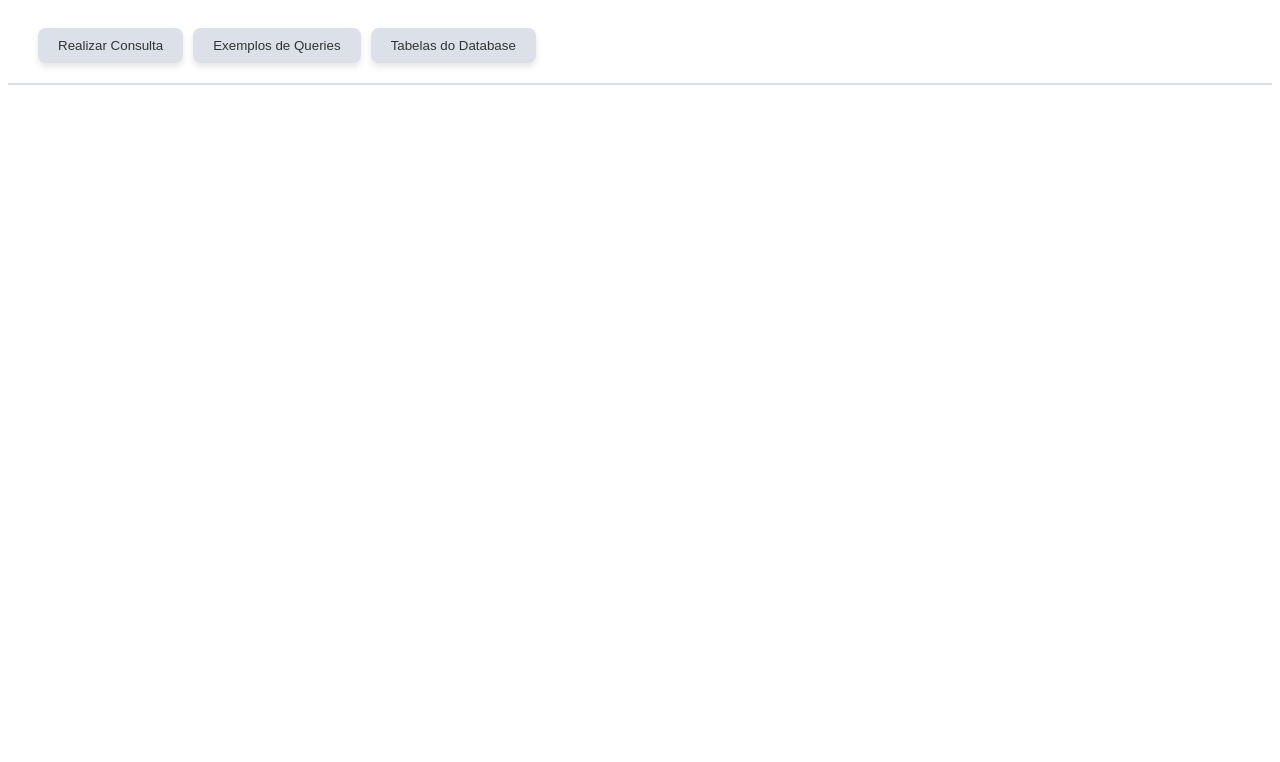
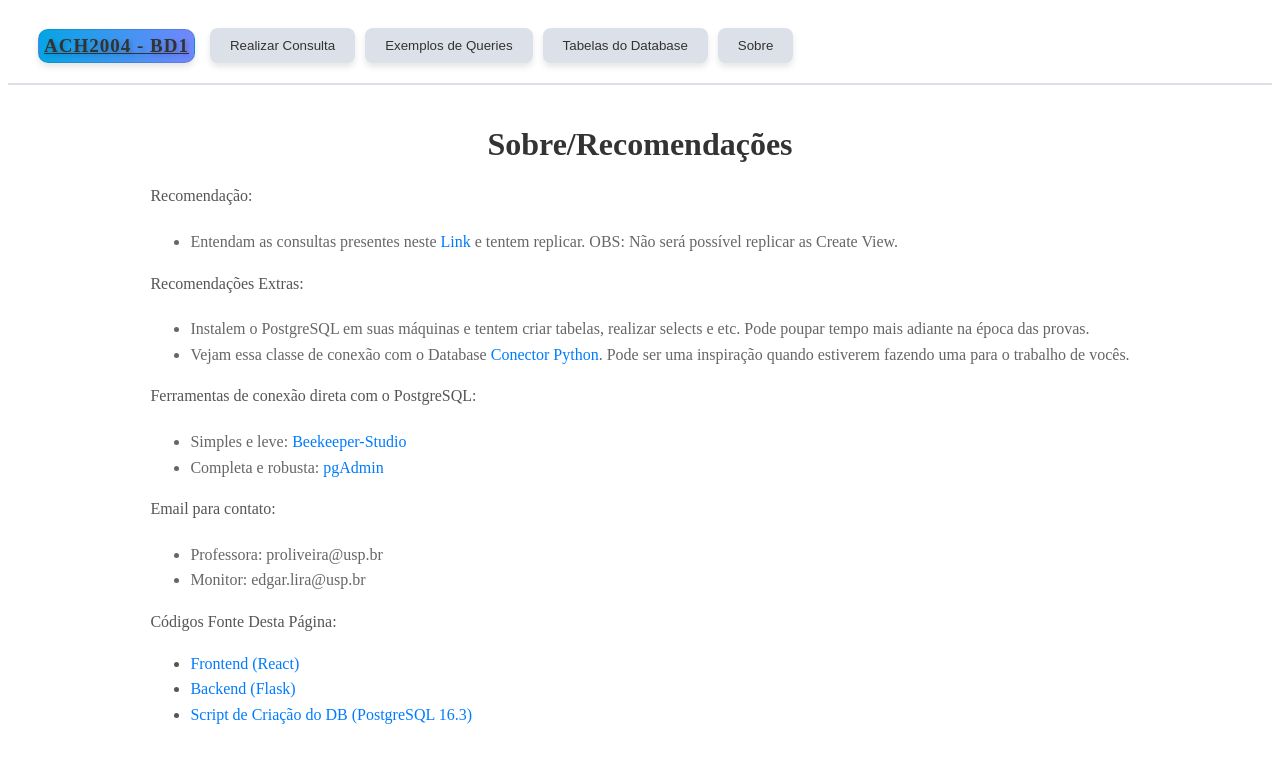
Before and after one commit to EdgarLira25/trabalhos-graduacao, a React (Create React App) app: page /about in a window 1280 px wide. Shown: the top 762 px of the page. Built offline with nearby package versions, Linux system fonts and the light colour scheme.

Commit message:
feat: Adiciona página de sobre/recomendacao

```diff
--- a/src/App.tsx
+++ b/src/App.tsx
@@ -1,5 +1,6 @@
 import { BrowserRouter as Router, Route, Routes, Navigate } from 'react-router-dom';
 import Header from './components/header';
+import About from './pages/about/about';
 import ExamplesQueries from './pages/ExamplesQueries/ExamplesQueries';
 import SqlQuery from './pages/SqlQuery/SqlQuery';
 import Tabelas from './pages/Tabelas/Tabelas';
@@ -13,6 +14,7 @@ function App() {
                 <Route path="/query" element={<SqlQuery />} />
                 <Route path="/tables" element={<Tabelas />} />
                 <Route path="/examples" element={<ExamplesQueries />} />
+                <Route path="/about" element={<About />} />
             </Routes>
         </Router>
     );
--- a/src/components/header.tsx
+++ b/src/components/header.tsx
@@ -1,5 +1,5 @@
 import { useNavigate } from 'react-router-dom';
-import { Button, HeaderContainer, Navegate } from './style';
+import { Button, HeaderContainer, Navegate, Title } from './style';
 
 const Header = () => {
     const navigate = useNavigate();
@@ -15,8 +15,13 @@ const Header = () => {
         navigate('/examples');
     };
 
+    const handleNavigateAbout = () => {
+        navigate('/about')
+    }
+
     return (
         <HeaderContainer>
+            <Title href="https://edisciplinas.usp.br/course/view.php?id=124198" target="_blank" >ACH2004 - BD1</Title>
             <Navegate>
                 <Button onClick={handleNavigateHome}>
                     Realizar Consulta
@@ -27,8 +32,11 @@ const Header = () => {
                 <Button onClick={handleNavigateTables}>
                     Tabelas do Database
                 </Button>
+                <Button onClick={handleNavigateAbout}>
+                    Sobre
+                </Button>
             </Navegate>
-        </HeaderContainer>
+        </HeaderContainer >
     );
 };
 
--- a/src/components/style.ts
+++ b/src/components/style.ts
@@ -4,7 +4,7 @@ export const HeaderContainer = styled.header`
       display: flex;
       flex-direction: row;
       align-items: center;
-      justify-content: space-between;
+      justify-content: left;
       padding: 20px 30px;
       border-bottom: 2px solid #dce0e8;
 `;
@@ -27,3 +27,18 @@ export const Button = styled.button`
 
 export const Navegate = styled.nav`
 `
+
+export const Title = styled.a`
+    font-size: 19px; /* Tamanho da fonte */
+    font-weight: bold; /* Peso da fonte */
+    letter-spacing: 1px; /* Espaçamento entre letras */
+    text-shadow: 2px 2px 4px rgba(0, 0, 0, 0.2); /* Sombra do texto */
+    border-radius: 10px;
+    background: linear-gradient(90deg,#04a5e5, #7287fd); /* Gradiente de fundo */
+    color: transparent; /* Faz o texto transparente para mostrar o gradiente */
+    border: 1px solid rgba(0, 0, 0, 0.1); /* Borda leve */
+    padding: 5px; /* Espaçamento interno */
+    color: #333; /* Cor do texto */
+    margin-right: 15px; /* Margem direita */
+    box-shadow: 0px 4px 6px rgba(0, 0, 0, 0.1);
+`;
--- a/src/pages/ExamplesQueries/consts.ts
+++ b/src/pages/ExamplesQueries/consts.ts
@@ -26,8 +26,8 @@ export const queries: string[] = [
     `SELECT name, position, role\nFROM people as p\nJOIN has_position as c ON p.person_id = c.person_id\nJOIN movies as m ON c.movie_id = m.movie_id\nleft JOIN plays_role as r ON r.movie_id = m.movie_id and r.person_id = c.person_id\nWHERE title = 'Silver Linings Playbook';`,
     `SELECT r1.role as role, m1.title as title, m1.year as year\nFROM plays_role as r1\nJOIN plays_role as r2 ON r2.person_id = r1.person_id\nJOIN movies as m1 ON m1.movie_id = r1.movie_id\nJOIN movies as m2 ON m2.movie_id = r2.movie_id\nJOIN people as p ON p.person_id = r1.person_id\nWHERE p.name = 'Jennifer Lawrence'\n      and r1.role = r2.role\norder by r1.role, m1.title, m1.year;`,
     `SELECT r1.role as role, m1.title as title, m1.year as year\nFROM plays_role as r1\nJOIN plays_role as r2 ON r2.person_id = r1.person_id\nJOIN movies as m1 ON m1.movie_id = r1.movie_id\nJOIN movies as m2 ON m2.movie_id = r2.movie_id\nJOIN people as p ON p.person_id = r1.person_id\nWHERE p.name = 'Jennifer Lawrence'\n      and r1.role = r2.role\n      and m1.movie_id <> m2.movie_id\norder by r1.role, m1.title, m1.year;`,
-    `SELECT r1.role as role, m1.title as title, m1.year as year\nFROM plays_role as r1\nJOIN plays_role as r2 ON r2.person_id = r1.person_id\nJOIN movies as m1 ON m1.movie_id = r1.movie_id\nJOIN movies as m2 ON m2.movie_id = r2.movie_id\nJOIN people as p ON p.person_id = r1.person_id\nWHERE p.name = 'Noomi Rapace'\n      and r1.role = r2.role\n      and m1.movie_id <> m2.movie_id\norder by m1.title, r1.role, m1.year;`,
-    `SELECT distinct r1.role as role, m1.title as title, m1.year as year\nFROM plays_role as r1\nJOIN plays_role as r2 ON r2.person_id = r1.person_id\nJOIN movies as m1 ON m1.movie_id = r1.movie_id\nJOIN movies as m2 ON m2.movie_id = r2.movie_id\nJOIN people as p ON p.person_id = r1.person_id\nWHERE p.name = 'Noomi Rapace'\n      and r1.role = r2.role\n      and m1.movie_id <> m2.movie_id\norder by m1.title, r1.role, m1.year;`,
+    `SELECT r1.role as role, m1.title as title, m1.year as year\nFROM plays_role as r1\nJOIN plays_role as r2 ON r2.person_id = r1.person_id\nJOIN movies as m1 ON m1.movie_id = r1.movie_id\nJOIN movies as m2 ON m2.movie_id = r2.movie_id\nJOIN people as p ON p.person_id = r1.person_id\nWHERE p.name = 'Daniel Radcliffe'\n      and r1.role = r2.role\n      and m1.movie_id <> m2.movie_id\norder by m1.title, r1.role, m1.year;`,
+    `SELECT distinct r1.role as role, m1.title as title, m1.year as year\nFROM plays_role as r1\nJOIN plays_role as r2 ON r2.person_id = r1.person_id\nJOIN movies as m1 ON m1.movie_id = r1.movie_id\nJOIN movies as m2 ON m2.movie_id = r2.movie_id\nJOIN people as p ON p.person_id = r1.person_id\nWHERE p.name = 'Daniel Radcliffe'\n      and r1.role = r2.role\n      and m1.movie_id <> m2.movie_id\norder by m1.title, r1.role, m1.year;`,
     `SELECT distinct r1.role as role, m1.title as title, m1.year as year\nFROM plays_role as r1\nJOIN plays_role as r2 ON r2.person_id = r1.person_id\nJOIN movies as m1 ON m1.movie_id = r1.movie_id\nJOIN movies as m2 ON m2.movie_id = r2.movie_id\nJOIN people as p ON p.person_id = r1.person_id\nWHERE p.name = 'Scarlett Johansson'\n      and r1.role = r2.role\n      and m1.movie_id <> m2.movie_id\norder by m1.title, r1.role, m1.year;`,
     `SELECT * FROM has_alternative LIMIT 20;`,
     `SELECT * FROM languages LIMIT 10;`,
--- /dev/null
+++ b/src/pages/about/about.tsx
@@ -0,0 +1,73 @@
+import 'react-toastify/dist/ReactToastify.css';
+import { Container, Title, Content, Link, Recommendation } from './style';
+
+const About = () => {
+    return (
+        <Container>
+            <Title>Sobre/Recomendações</Title>
+            <Content>
+                Recomendação:
+                <Recommendation>
+                    <ul>
+                    <li>
+                       Entendam as consultas presentes neste <Link href="https://www.cl.cam.ac.uk/teaching/2021/Databases/relational-tutorial.html" target="_blank" rel="noopener noreferrer">Link</Link> e tentem replicar. OBS: Não será possível replicar as Create View.
+                    </li>
+                    </ul>
+                </Recommendation>
+                Recomendações Extras:
+                <Recommendation>
+                    <ul>
+                        <li>
+                            Instalem o PostgreSQL em suas máquinas e tentem criar tabelas, realizar selects e etc. Pode poupar tempo mais adiante na época das provas.
+                        </li>
+                        <li>
+                            Vejam essa classe de conexão com o Database <Link href="https://github.com/EdgarLiraa/flask_api_template/blob/main/services/database/manager.py" target="_blank" rel="noopener noreferrer">Conector Python</Link>. Pode ser uma inspiração quando estiverem fazendo uma para o trabalho de vocês.
+                        </li>
+                    </ul>
+                </Recommendation>
+                Ferramentas de conexão direta com o PostgreSQL:
+                <Recommendation>
+                    <ul>
+                        <li> Simples e leve: <Link href="https://www.beekeeperstudio.io/" target="_blank" rel="noopener noreferrer">Beekeeper-Studio</Link>
+                        </li>
+                        <li>
+                            Completa e robusta: <Link href="https://www.pgadmin.org/download/" target="_blank" rel="noopener noreferrer">pgAdmin</Link>
+
+                        </li>
+                    </ul>
+                </Recommendation>
+                Email para contato:
+                <Recommendation>
+                    <ul>
+                        <li>
+                            Professora: proliveira@usp.br
+                        </li>
+                        <li>
+                            Monitor: edgar.lira@usp.br
+                        </li>
+                    </ul>
+                </Recommendation>
+                <p>Códigos Fonte Desta Página:</p>
+                <ul>
+                    <li>
+                        <Link href="https://github.com/EdgarLiraa/react_sql_template" target="_blank" rel="noopener noreferrer">
+                            Frontend (React)
+                        </Link>
+                    </li>
+                    <li>
+                        <Link href="https://github.com/EdgarLiraa/flask_api_template" target="_blank" rel="noopener noreferrer">
+                            Backend (Flask)
+                        </Link>
+                    </li>
+                    <li>
+                    <Link href="https://github.com/EdgarLiraa/flask_api_template/blob/main/pg_dump.zip" target="_blank" rel="noopener noreferrer">Script de Criação do DB (PostgreSQL 16.3)</Link>
+
+                    </li>
+                </ul>
+
+            </Content>
+        </Container>
+    );
+};
+
+export default About;
--- /dev/null
+++ b/src/pages/about/style.ts
@@ -0,0 +1,37 @@
+import { styled } from "styled-components"
+
+export const Container = styled.div`
+  display: flex;
+  flex-direction: column;
+  align-items: center;
+  justify-content: center;
+  padding: 20px;
+`;
+
+
+export const Title = styled.h1`
+    font-size: 2rem;
+    color: #333;
+    margin-bottom: 20px;
+`;
+
+export const Content = styled.div`
+    font-size: 1rem;
+    color: #555;
+    line-height: 1.6;
+`;
+
+export const Link = styled.a`
+    color: #007bff;
+    text-decoration: none;
+
+    &:hover {
+        text-decoration: underline;
+    }
+`;
+
+export const Recommendation = styled.p`
+    margin-top: 20px;
+    font-size: 1rem;
+    color: #666;
+`;
```
